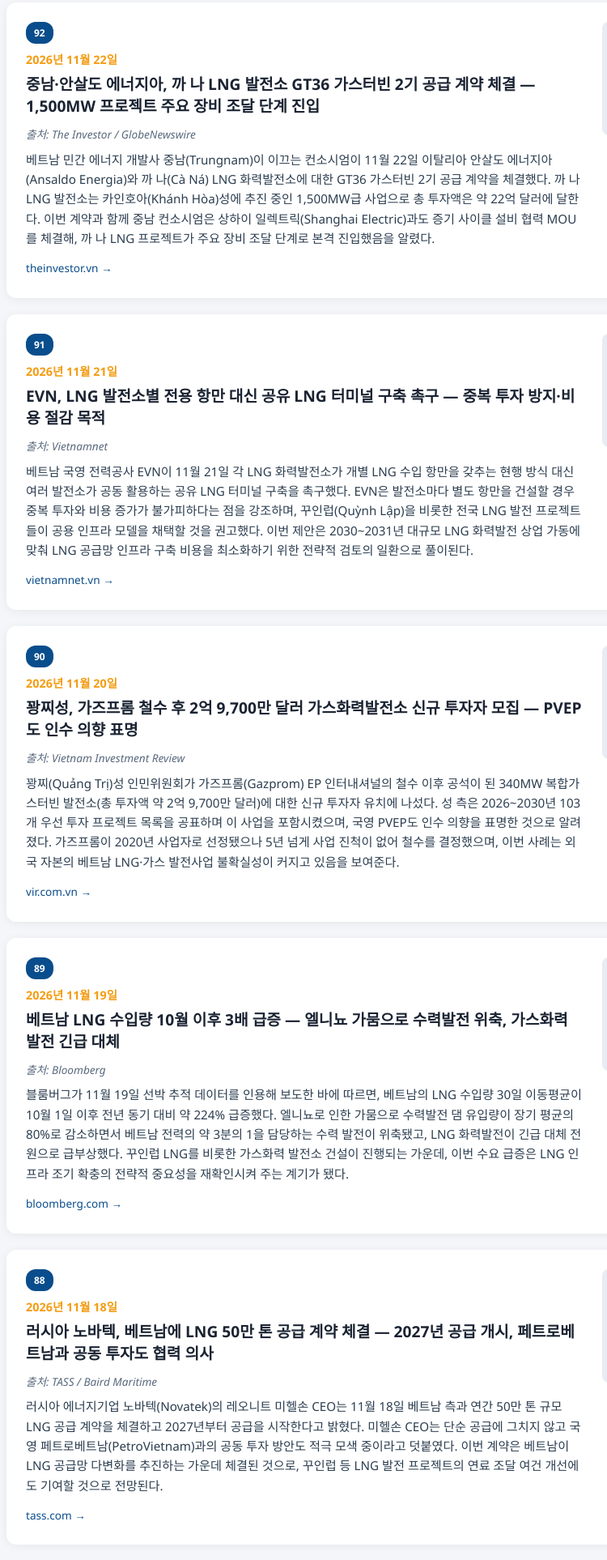
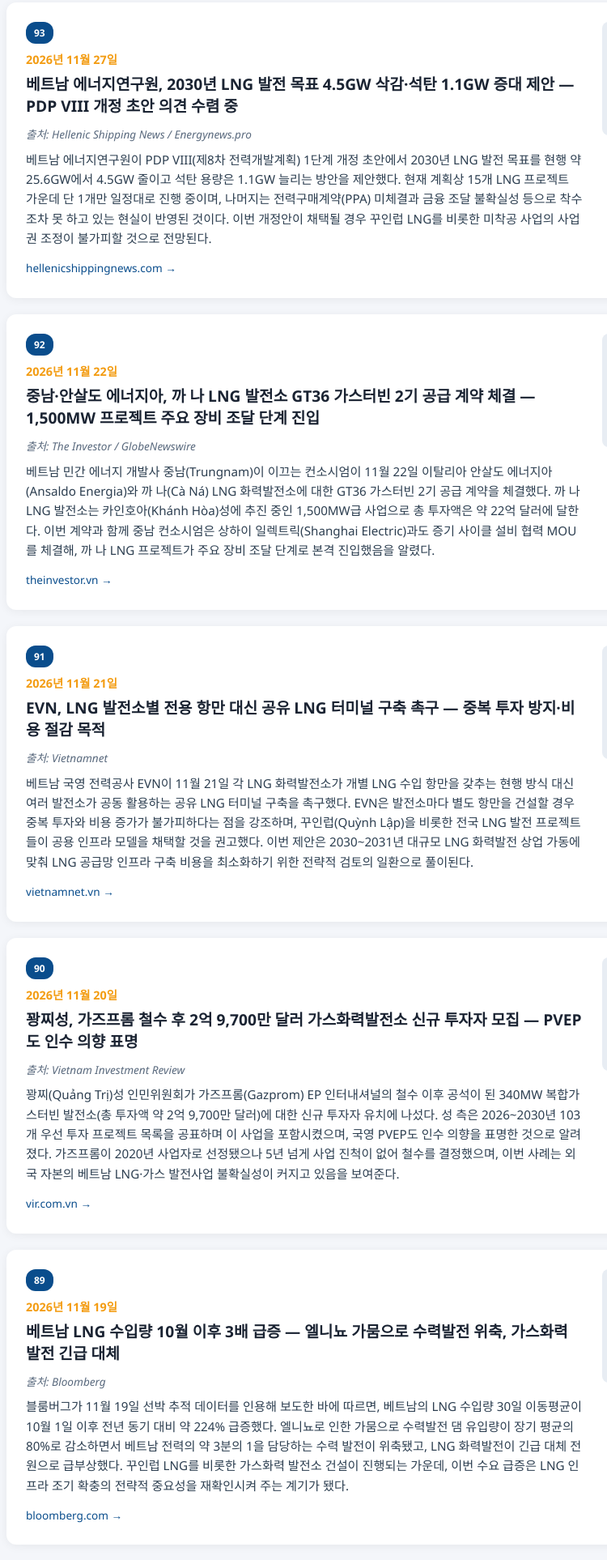
Before and after one commit to YW727/Vietnam_news_sites, a plain HTML site: page pv-power-news/QL progress news.html in a window 1280 px wide. Shown: the part 554-2480 px from the top of the page at 81% size, without its empty margins (152-902 px from the left). Drawn offline with Linux system fonts and the light colour scheme.

Commit message:
daily: update sites with new articles (2026-11-27 UTC)
- pv-power-news: added badge #93 (베트남 LNG 발전 목표 4.5GW 삭감 제안, 2026-11-27); removed badge #88
- vietnam-ai-dc-news: added badges #97-99 (LG/VNKC MOU, Intel/Sun Group, 데이터보안법, 2026-11-23~24); removed badges #92-94 (also catches up from previous detached-HEAD runs)

Co-Authored-By: Claude Sonnet 4.6 <noreply@anthropic.com>
Claude-Session: https://claude.ai/code/session_01KE2a9r9QtQtKxgxebQUuCK

```diff
--- a/pv-power-news/QL progress news.html
+++ b/pv-power-news/QL progress news.html
@@ -214,6 +214,18 @@
 
   <article class="article">
     <div class="article-content">
+      <span class="badge">93</span>
+      <div class="date">2026년 11월 27일</div>
+      <h2>베트남 에너지연구원, 2030년 LNG 발전 목표 4.5GW 삭감·석탄 1.1GW 증대 제안 — PDP VIII 개정 초안 의견 수렴 중</h2>
+      <div class="source">출처: Hellenic Shipping News / Energynews.pro</div>
+      <p class="summary">베트남 에너지연구원이 PDP VIII(제8차 전력개발계획) 1단계 개정 초안에서 2030년 LNG 발전 목표를 현행 약 25.6GW에서 4.5GW 줄이고 석탄 용량은 1.1GW 늘리는 방안을 제안했다. 현재 계획상 15개 LNG 프로젝트 가운데 단 1개만 일정대로 진행 중이며, 나머지는 전력구매계약(PPA) 미체결과 금융 조달 불확실성 등으로 착수조차 못 하고 있는 현실이 반영된 것이다. 이번 개정안이 채택될 경우 꾸인럽 LNG를 비롯한 미착공 사업의 사업권 조정이 불가피할 것으로 전망된다.</p>
+      <a href="https://www.hellenicshippingnews.com/vietnam-proposes-cutting-2030-lng-power-target-raising-coal-capacity/" target="_blank">hellenicshippingnews.com →</a>
+    </div>
+    <div class="article-image"></div>
+  </article>
+
+  <article class="article">
+    <div class="article-content">
       <span class="badge">92</span>
       <div class="date">2026년 11월 22일</div>
       <h2>중남·안살도 에너지아, 까 나 LNG 발전소 GT36 가스터빈 2기 공급 계약 체결 — 1,500MW 프로젝트 주요 장비 조달 단계 진입</h2>
@@ -260,17 +272,6 @@
     <div class="article-image"></div>
   </article>
 
-  <article class="article">
-    <div class="article-content">
-      <span class="badge">88</span>
-      <div class="date">2026년 11월 18일</div>
-      <h2>러시아 노바텍, 베트남에 LNG 50만 톤 공급 계약 체결 — 2027년 공급 개시, 페트로베트남과 공동 투자도 협력 의사</h2>
-      <div class="source">출처: TASS / Baird Maritime</div>
-      <p class="summary">러시아 에너지기업 노바텍(Novatek)의 레오니트 미헬손 CEO는 11월 18일 베트남 측과 연간 50만 톤 규모 LNG 공급 계약을 체결하고 2027년부터 공급을 시작한다고 밝혔다. 미헬손 CEO는 단순 공급에 그치지 않고 국영 페트로베트남(PetroVietnam)과의 공동 투자 방안도 적극 모색 중이라고 덧붙였다. 이번 계약은 베트남이 LNG 공급망 다변화를 추진하는 가운데 체결된 것으로, 꾸인럽 등 LNG 발전 프로젝트의 연료 조달 여건 개선에도 기여할 것으로 전망된다.</p>
-      <a href="https://tass.com/economy/2220279" target="_blank">tass.com →</a>
-    </div>
-    <div class="article-image"></div>
-  </article>
 
 
 
```
